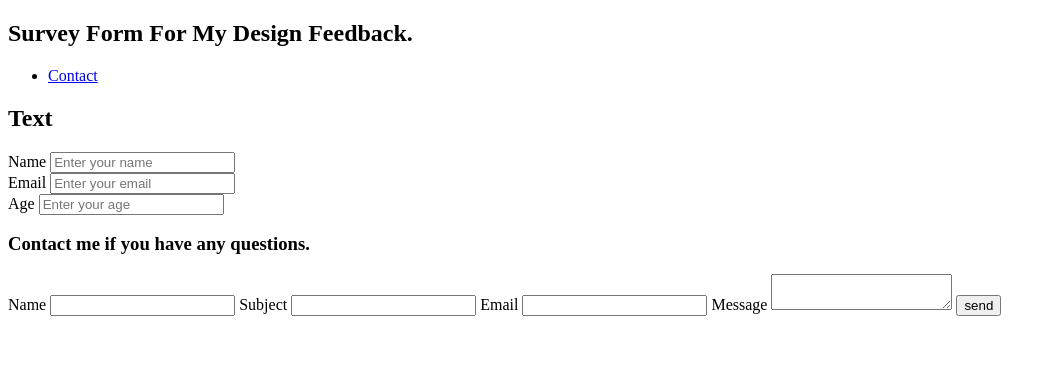
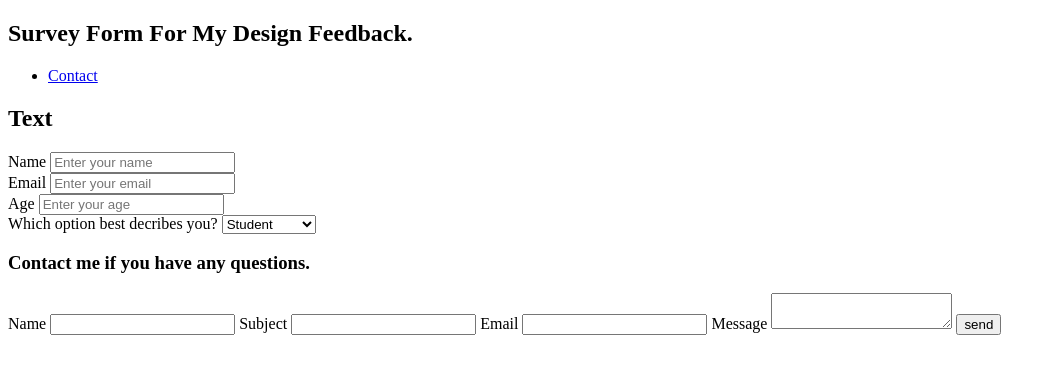
Before and after one commit to ItsKutoo/Survey, a plain HTML site: page index.html in a window 1280 px wide. Shown: the whole page, without its empty margins (0-1056 px from the left). Drawn offline with Linux system fonts and the light colour scheme.

Commit message:
added survey options

```diff
--- a/index.html
+++ b/index.html
@@ -55,8 +55,21 @@
           </div>
              </form>
             </div>
-    </section>
-     <section class="s3">
+      </section>
+      <section class="s3">
+          <div class="form-control">
+          <label for="role" id="lebel-role">
+            Which option best decribes you?
+          </label>
+          <select name="role" id="role">
+            <option value="student">Student</option>
+            <option value="intern">Intern</option>
+            <option value="professional">professional</option>
+            <option value="other">Other</option>
+          </select>
+          </div>
+      </section>
+     <section class="s4">
         <div class="main-container">
         <h3>Contact me if you have any questions.</h3>
         <form id="contact-form">
```
